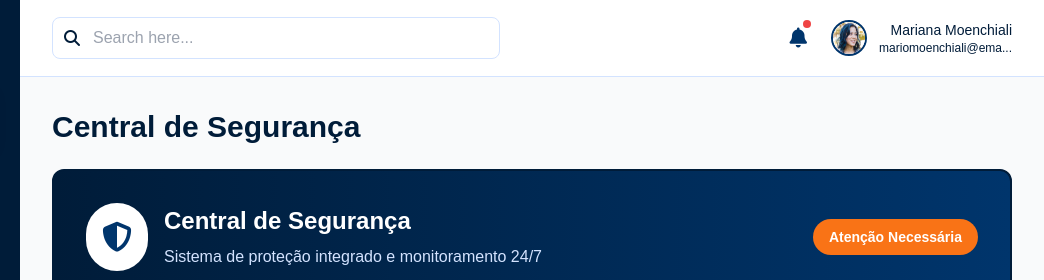
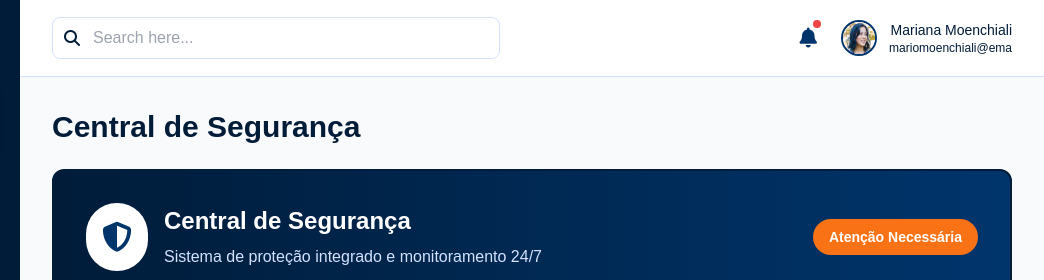
Before and after one commit to protegon-app/Protegon, a plain HTML site: page Perfil.html in a window 1280 px wide. Shown: the top 280 px of the page, 236-1280 px from the left. Drawn offline with nearby package versions, Linux system fonts and the light colour scheme.

```diff
--- a/Perfil.html
+++ b/Perfil.html
@@ -99,7 +99,7 @@
                             <img src="./assets/img/foto perfil.png" alt="Mariana" class="w-9 h-9 rounded-full border-2 border-[var(--azul-marinho)]">
                             <div class="text-right">
                                 <p class="text-sm text-[var(--azul-marinho-escuro)]">Mariana Moenchiali</p>
-                                <p class="text-xs text-[var(--azul-marinho-escuro)]">mariomoenchiali@ema...</p>
+                                <p class="text-xs text-[var(--azul-marinho-escuro)]">mariomoenchiali@ema</p>
                             </div>
                         </div>
                     </div>
```
